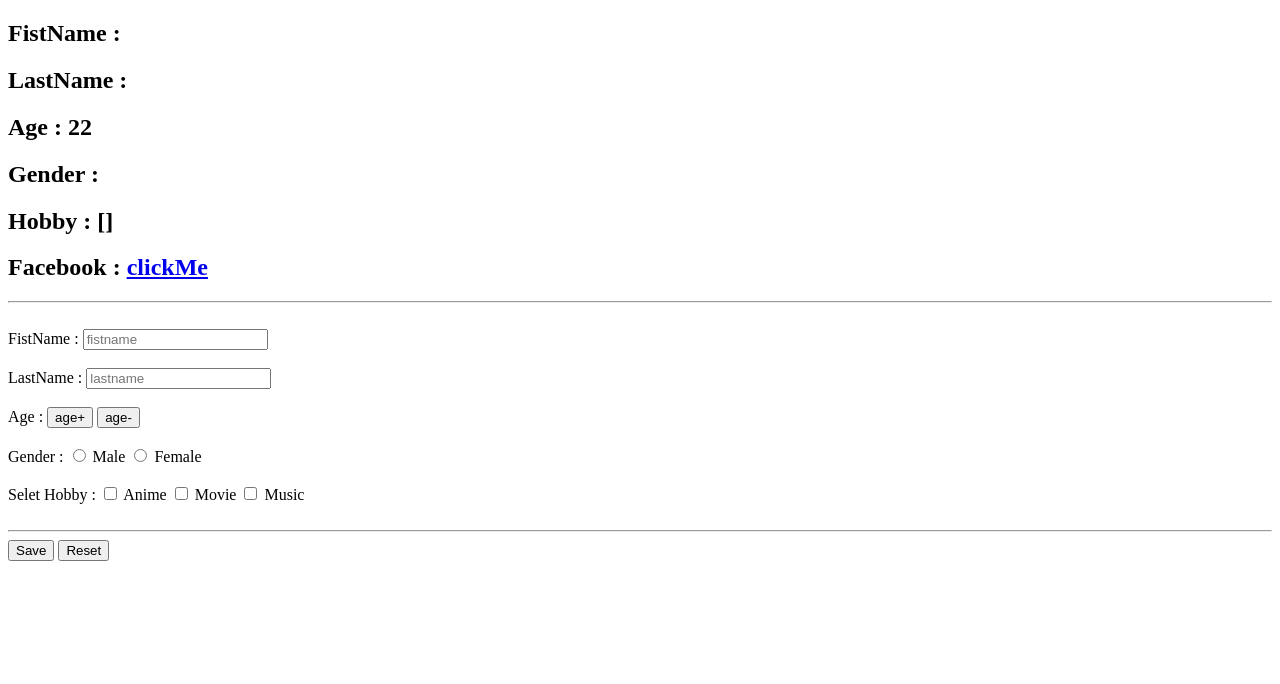
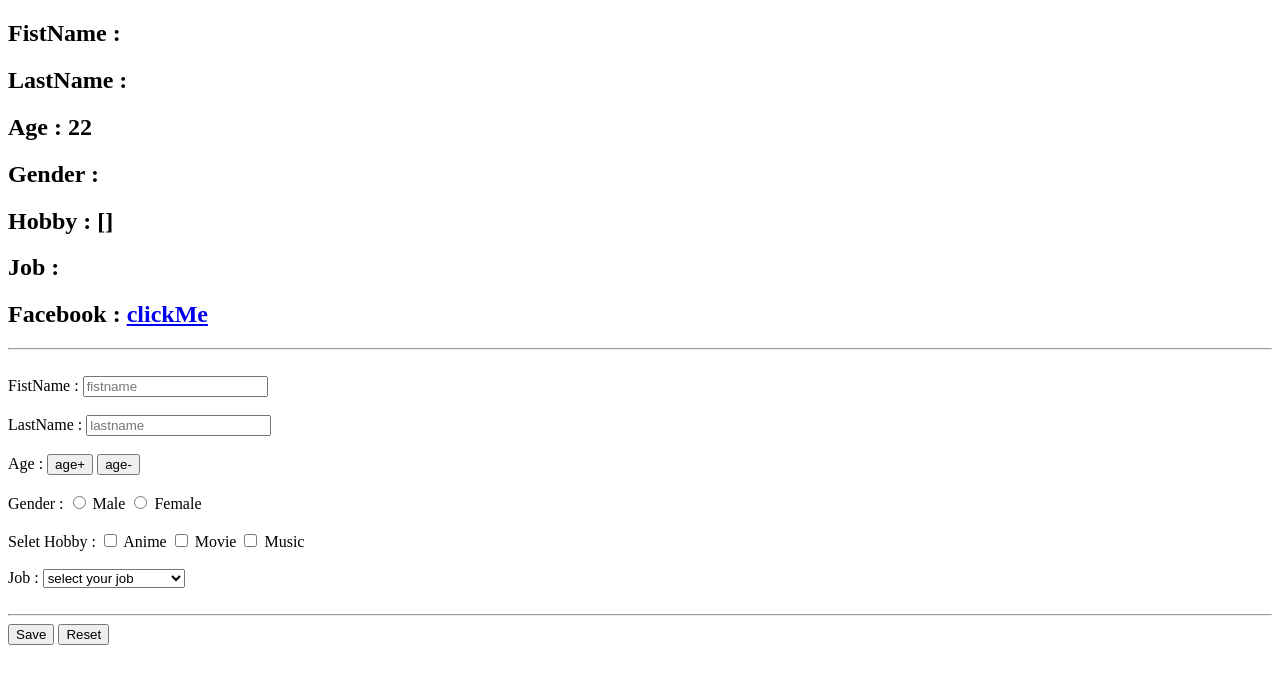
Before and after one commit to tonenyS/Vue.js-tutorial-2, a plain HTML site: page index.html in a window 1280 px wide. Drawn offline with nearby package versions, Linux system fonts and the light colour scheme.

Commit message:
โทนเรียนวันที่ 1

```diff
--- a/app.js
+++ b/app.js
@@ -5,10 +5,12 @@ new Vue ({
         name : "",
         lastname: "",
         age: 22,
+        job:"",
         facebook : "https://www.facebook.com/toshiki.931/",
         count:0,
         Hobby:[],
         gender:""
+
     },
     methods:{
         agePlus:function(){
--- a/index.html
+++ b/index.html
@@ -16,9 +16,11 @@
          <h2> Age : {{age}}<br></h2>
          <h2> Gender : {{gender}}<br></h2>
          <h2> Hobby : {{Hobby}}<br></h2>
+         <h2> Job : {{job}}<br></h2>
          <h2>Facebook : <a v-bind:href="facebook">clickMe</a>
         </h2><hr><br>
 
+        <!-- vmodel คือเลือกตัวแปร -->
         <!-- v-model คือ two Way Data Binding (TextBox) -->
          <label>FistName :</label>
          <input type="text" v-model="name"  placeholder="fistname" value="fistName"><br><br>
@@ -32,7 +34,6 @@
          <br><br>
 
          <!-- Two Way Data Binding (Radio Button) -->
-
          <label>Gender : </label>
          <input type="radio" value="Male" v-model="gender">
          <label>Male</label>
@@ -40,6 +41,7 @@
          <label>Female</label>
          <br>
          <br>
+         <!-- v-model คือ Two Way Data Binding (CheckBox) -->
          <label>Selet Hobby : </label>
          <input type="checkbox" value="Anime" v-model="Hobby">
          <label>Anime</label>
@@ -49,9 +51,17 @@
          <label>Music</label>
          <br><br>
 
+         <label>Job :</label>
+         <select v-model="job">
+            <option disabled value="">select your job</option>
+            <option>FrontEnd Developer</option>
+            <option>BackEnd Developer</option>
+            <option>Full Stack</option>
+            <option>IT-support</option>
+            <option>IT-network</option>
+         </select>
+         <br><br>
 
-        <!-- v-model คือ Two Way Data Binding (CheckBox) -->
-        <!-- vmodel คือเลือกตัวแปร -->
         <hr>
         <button>Save</button>
         <button type="reset">Reset</button>
```
